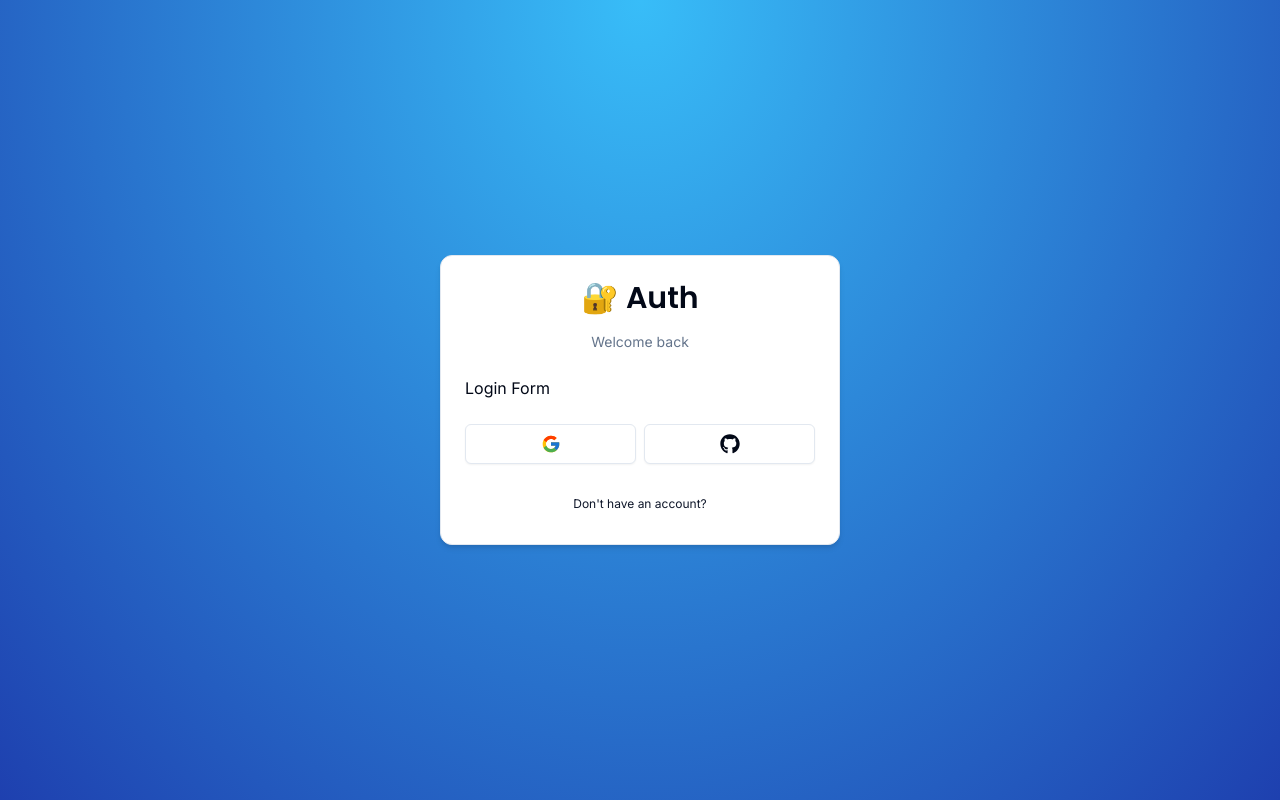
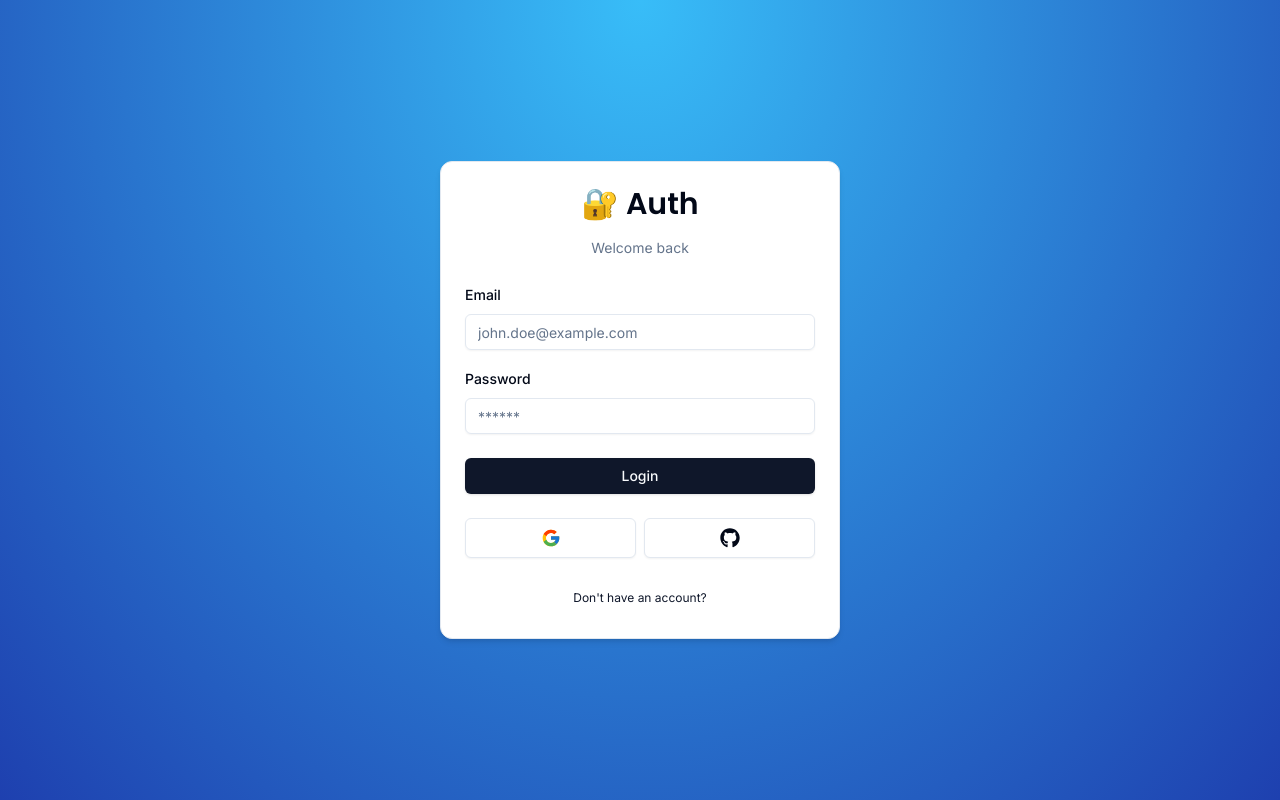
Before and after one commit to Niranjan-A-S/authkit, a Next.js app: page /auth/login in a window 1280 px wide. Built offline with nearby package versions, Linux system fonts and the light colour scheme.

Commit message:
feat: created the login form

```diff
--- a/components/auth/login-form.tsx
+++ b/components/auth/login-form.tsx
@@ -1,15 +1,92 @@
 'use client';
 
 import { CardWrapper } from '@/components/auth/card-wrapper';
-import { FC, memo } from 'react';
+import { Button } from '@/components/ui/button';
+import { Form, FormControl, FormField, FormItem, FormLabel, FormMessage } from '@/components/ui/form';
+import { Input } from '@/components/ui/input';
+import { LoginSchema } from '@/schemas';
+import { zodResolver } from '@hookform/resolvers/zod';
+import { FC, memo, useCallback } from 'react';
+import { useForm } from 'react-hook-form';
+import * as z from 'zod';
+import { FormResponse } from '@/components/form-response';
 
-export const LoginForm: FC = memo(() => (
+export const LoginForm: FC = memo(() => {
+
+    const form = useForm<z.infer<typeof LoginSchema>>({
+        resolver: zodResolver(LoginSchema),
+        defaultValues: {
+            email: '',
+            password: ''
+        }
+    });
+
+    const renderEmailField = useCallback(({ field }: any) => (
+        <FormItem>
+            <FormLabel>Email</FormLabel>
+            <FormControl>
+                <Input
+                    {...field}
+                    type="email"
+                    placeholder="john.doe@example.com"
+                />
+            </FormControl>
+            <FormMessage />
+        </FormItem>
+    ), []);
+    const renderPasswordField = useCallback(({ field }: any) => (
+        <FormItem>
+            <FormLabel>Password</FormLabel>
+            <FormControl>
+                <Input
+                    {...field}
+                    type="password"
+                    placeholder="******"
+                />
+            </FormControl>
+            <FormMessage />
+        </FormItem>
+    ), []);
+
+    const onSubmit = useCallback((values: z.infer<typeof LoginSchema>) => {
+        console.log(values);
+    }, []);
+
+    return (
     <CardWrapper
         headerLabel="Welcome back"
         backButtonLabel="Don't have an account?"
         backButtonHref="/auth/register"
         showSocial
     >
-        <div>Login Form</div>
+            <Form
+                {...form}
+            >
+                <form onSubmit={form.handleSubmit(onSubmit)}
+                    className="space-y-6"
+                >
+                    <div className="space-y-4">
+                        <FormField
+                            control={form.control}
+                            name="email"
+                            render={renderEmailField}
+                        />
+                        <FormField
+                            control={form.control}
+                            name="password"
+                            render={renderPasswordField}
+                        />
+                    </div>
+                    <FormResponse type="success" />
+                    <FormResponse type="error" />
+                    <Button
+                        className="w-full"
+                        type="submit"
+                    >
+                        Login
+                    </Button>
+                </form>
+            </Form>
     </CardWrapper>
-));
+    );
+});
```
